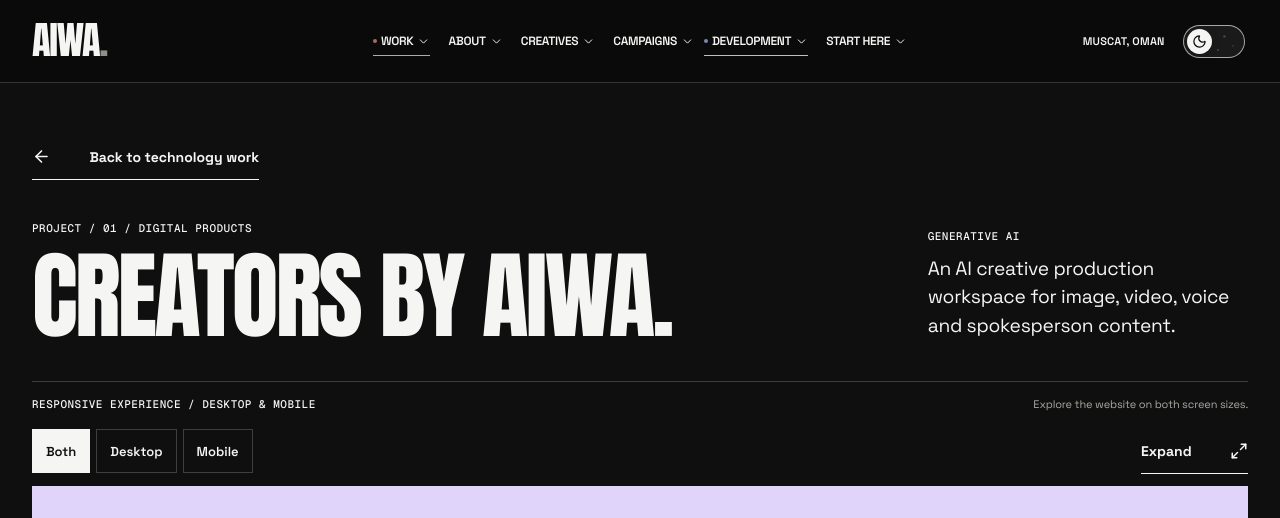
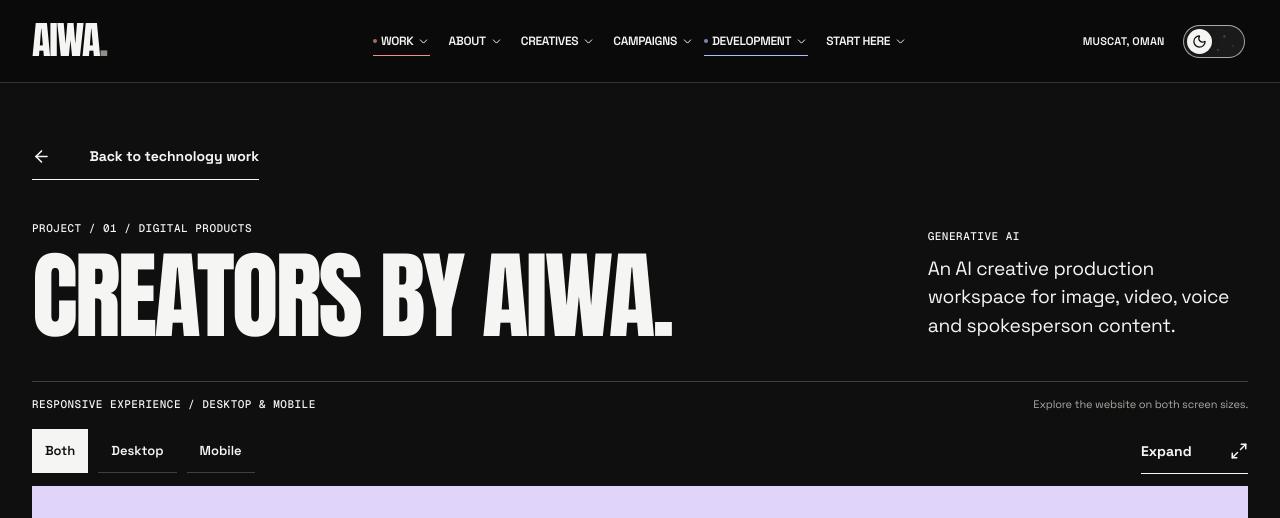
Before and after one commit to baba-dev/AMG-Web-V3, a Next.js app: page /work/technology/aiwa-creators in a window 1280 px wide. Shown: the top 518 px of the page. Built offline with nearby package versions, Linux system fonts and the light colour scheme; a web font is replaced by a local one.

Commit message:
style: unify portfolio links filters and gallery controls

```diff
--- a/src/app/work/technology/technology.css
+++ b/src/app/work/technology/technology.css
@@ -17,15 +17,15 @@
 .tech-page main :where(h2){font:400 var(--type-portfolio-chapter)/var(--leading-display) var(--type-display);letter-spacing:var(--tracking-display);text-transform:uppercase;overflow-wrap:normal;text-wrap:balance}
 .tech-page main h2 em,.tech-poster em{font:italic 900 1em/.94 var(--type-emphasis);letter-spacing:-.045em}
 .tech-page main :where(h3){font:600 var(--type-project-title)/1.2 var(--type-body);letter-spacing:var(--tracking-body)}
-.tech-page .tech-link{display:inline-flex;align-items:center;justify-content:space-between;gap:clamp(16px,3vw,44px);min-height:46px;width:fit-content;border:0;border-bottom:1px solid currentColor;background:none;font:700 var(--type-ui-size)/1.3 var(--type-body);padding:8px 0}
-.tech-link svg,.tech-card__label svg,.tech-index__rows svg{transition:transform .28s ease}
+.tech-page .tech-link{display:inline-flex;align-items:center;justify-content:space-between;gap:clamp(16px,3vw,44px);min-height:46px;width:fit-content;border:0;border-bottom:1px solid currentColor;background:none;font:700 var(--type-ui-size)/1.2 var(--type-body);padding:8px 0}
+.tech-link svg,.tech-card__label svg,.tech-index__rows svg{transition:transform var(--aiwa-motion-fast) var(--aiwa-motion-ease)}
 .tech-link:hover svg,.tech-card a:hover .tech-card__label svg,.tech-featured__card a:hover .tech-card__label svg,.tech-index__rows a:hover svg{transform:translate(3px,-3px)}
 .tech-hero{background:var(--tech-paper);color:var(--tech-ink);padding-top:clamp(24px,4vw,64px);padding-bottom:clamp(24px,4vw,60px)}
 .tech-hero__top,.tech-hero__bottom{display:flex;justify-content:space-between;gap:20px;border-bottom:1px solid var(--tech-rule);padding-bottom:13px}
 .tech-hero__bottom{border-bottom:0;border-top:1px solid var(--tech-rule);padding:13px 0 0}
 .tech-hero__body{min-height:clamp(480px,59vw,850px);display:grid;grid-template-columns:minmax(0,1.45fr) minmax(0,.55fr);align-items:end;gap:clamp(24px,4vw,75px);padding-block:clamp(36px,5vw,82px)}
 .tech-poster{font:400 var(--type-portfolio-hero)/.99 var(--type-display);letter-spacing:var(--tracking-display);min-width:0}
-.tech-poster>span,.tech-poster>em{display:block;width:fit-content;animation:tech-headline .75s cubic-bezier(.18,.72,.2,1) both}
+.tech-poster>span,.tech-poster>em{display:block;width:fit-content;animation:tech-headline var(--aiwa-motion-reveal) var(--aiwa-motion-ease) both}
 .tech-poster>span:nth-child(2){animation-delay:.12s}.tech-poster>em{animation-delay:.24s}
 .tech-dot{color:var(--tech-accent)}
 
@@ -55,8 +55,8 @@
 .tech-reel__bar{display:flex;align-items:center;justify-content:space-between;padding:clamp(12px,2vw,24px);gap:14px}
 .tech-reel__bar strong{display:block;font-size:var(--type-portfolio-media-title);letter-spacing:var(--tracking-display)}
 .tech-controls{display:flex;align-items:center;flex-shrink:0}
-.tech-controls button,.tech-icon-link{display:grid;place-items:center;width:46px;height:46px;border:1px solid var(--tech-rule);background:transparent;color:inherit;flex-shrink:0}
-.tech-controls>*+*{margin-left:-1px}
+.tech-controls button,.tech-icon-link{display:grid;place-items:center;width:46px;height:46px;border:1px solid var(--tech-rule);background:transparent;color:inherit;flex-shrink:0;border-radius:50%}
+.tech-controls{gap:6px}
 .tech-controls :is(button,.tech-icon-link):hover,.tech-controls button[aria-pressed=true]{background:var(--tech-accent);color:var(--tech-accent-ink);border-color:var(--tech-accent);position:relative}
 .tech-flagship{background:var(--tech-raised);color:var(--tech-ink)}
 .tech-flagship__intro{display:grid;grid-template-columns:minmax(0,1.4fr) minmax(0,.6fr);gap:clamp(24px,5vw,90px);align-items:end;margin-bottom:clamp(35px,5vw,72px)}
@@ -72,7 +72,7 @@
 .tech-capability summary{display:grid;grid-template-columns:clamp(30px,5vw,70px) minmax(0,1fr) auto;align-items:center;gap:14px;padding-block:clamp(18px,2.8vw,40px);list-style:none}
 .tech-capability summary::-webkit-details-marker{display:none}
 .tech-capability summary h3{font:400 var(--type-portfolio-capability)/var(--leading-display) var(--type-display);letter-spacing:var(--tracking-display);text-transform:uppercase}
-.tech-capability summary svg{transition:transform .28s ease}
+.tech-capability summary svg{transition:transform var(--aiwa-motion-fast) var(--aiwa-motion-ease)}
 .tech-capability[open] summary svg{transform:rotate(45deg)}
 .tech-capability__body{display:grid;grid-template-columns:minmax(0,.85fr) minmax(0,1.15fr);gap:clamp(20px,6vw,90px);padding:0 0 clamp(25px,4vw,60px) clamp(44px,6vw,84px);align-items:center}
 .tech-capability__body p:not(.tech-meta){max-width:43ch;font-size:var(--type-body-large);margin-bottom:18px}
@@ -87,10 +87,10 @@
 .tech-featured__card p:not(.tech-meta),.tech-card p:not(.tech-meta){color:var(--tech-muted);max-width:54ch}
 .tech-gallery__tools,.tech-gallery__secondary{display:flex;align-items:center;gap:16px;flex-wrap:wrap}
 .tech-gallery__tools{justify-content:space-between;border-top:1px solid var(--tech-rule);border-bottom:1px solid var(--tech-rule);padding-block:12px}
-.tech-filter{display:flex;flex-wrap:wrap;align-items:center;gap:6px}
-.tech-filter button{min-height:44px;padding:9px 13px;font:600 var(--type-filter-size)/1.2 var(--type-body);border:1px solid var(--tech-rule);color:inherit;background:transparent}
+.tech-filter{display:flex;flex-wrap:wrap;align-items:center;gap:10px}
+.tech-filter button{min-height:44px;padding:9px 13px;font:600 var(--type-filter-size)/1.2 var(--type-body);border:0;border-bottom:1px solid var(--tech-rule);color:inherit;background:transparent}
 .tech-filter button[aria-pressed=true],.tech-filter button:hover{color:var(--tech-accent-ink);background:var(--tech-accent);border-color:var(--tech-accent)}
-.tech-search{display:flex;align-items:center;gap:8px;min-height:46px;padding-inline:12px;border:1px solid var(--tech-rule);flex:1}
+.tech-search{display:flex;align-items:center;gap:8px;min-height:46px;padding-inline:4px;border-bottom:1px solid var(--tech-rule);flex:1}
 .tech-search input{border:0;outline:none;background:transparent;min-width:80px;width:clamp(105px,13vw,200px);color:inherit;font:400 var(--type-ui-size)/1.2 var(--type-body)}
 .tech-search input::placeholder{color:var(--tech-muted)}
 .tech-search:focus-within{outline:2px solid currentColor;outline-offset:2px}
@@ -304,6 +304,11 @@
 /* Chapter labels are interface text; numbered archival/media labels stay mono. */
 .tech-page .tech-chapter .tech-meta,.tech-page .tech-hero__aside .tech-meta,.tech-page .tech-flagship__intro .tech-meta{font:600 var(--type-eyebrow-size)/1.2 var(--type-body);letter-spacing:var(--tracking-label)}
 
+.tech-page .tech-link:hover,.tech-page .tech-link:focus-visible{text-decoration:underline;text-underline-offset:5px}
+.tech-card__label>svg{box-sizing:content-box;border:1px solid var(--tech-rule);border-radius:50%;padding:8px;width:24px;height:24px}
+.tech-card a:is(:hover,:focus-visible) .tech-card__label>svg,.tech-featured__card a:is(:hover,:focus-visible) .tech-card__label>svg{background:var(--tech-ink);color:var(--tech-paper)}
+@media(max-width:480px){.tech-controls{gap:3px}.tech-controls button,.tech-icon-link{width:44px;height:44px}}
+
 /* Development division cross-link retained from main. */
 .tech-page main .tech-connected-link{display:grid;grid-template-columns:minmax(0,1fr) auto;align-items:center;gap:20px;border-bottom:1px solid var(--tech-rule);padding-block:clamp(22px,3vw,40px)}
 .tech-page main .tech-connected-link p{max-width:62ch;color:var(--tech-muted);margin-top:10px}
```
